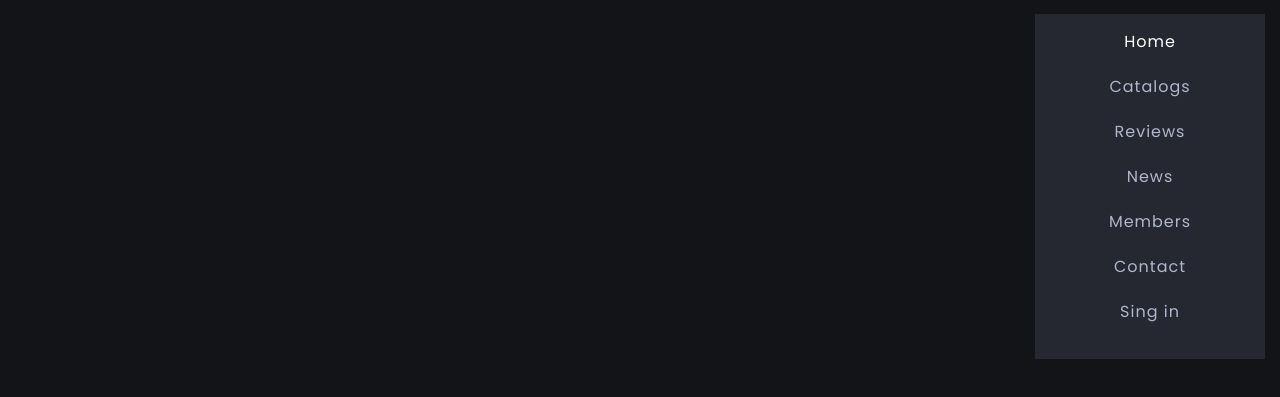
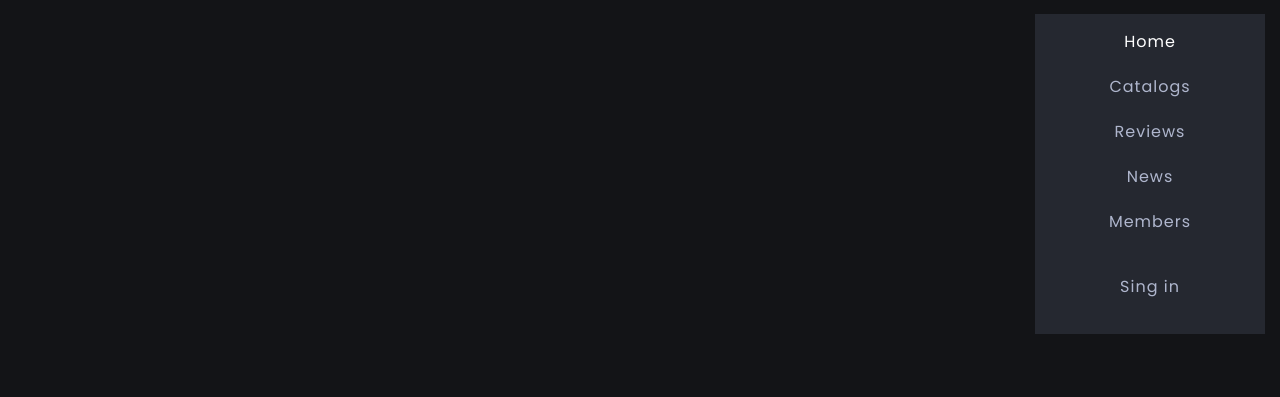
Before and after one commit to mdshafikulislam/50-Design-and-Development-Projects, a plain HTML site: page Web Design Full Template/NewsFlash/index.html in a window 1280 px wide. Shown: the part 71-468 px from the top of the page. Drawn offline with nearby package versions, Linux system fonts and the light colour scheme.

Commit message:
Update index.html

```diff
--- a/Web Design Full Template/NewsFlash/index.html
+++ b/Web Design Full Template/NewsFlash/index.html
@@ -42,7 +42,7 @@
                         <a href="#" class="list-link">Members</a>
                     </li>
                     <li class="list-item">
-                        <a href="#" class="list-link">Contact</a>
+<!--                         <a href="#" class="list-link">Contact</a> -->
                     </li>
                     <li class="list-item screen-lg-hidden">
                         <a href="#" class="list-link">Sing in</a>
```
